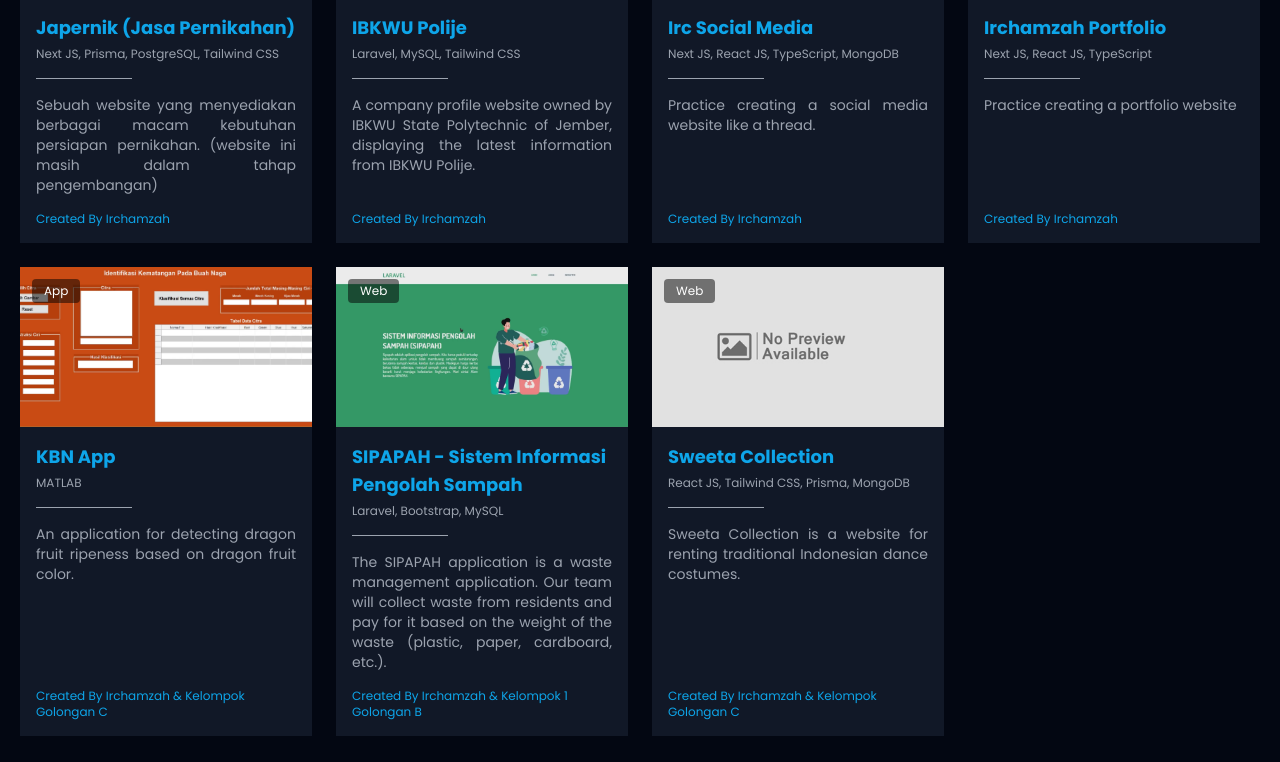
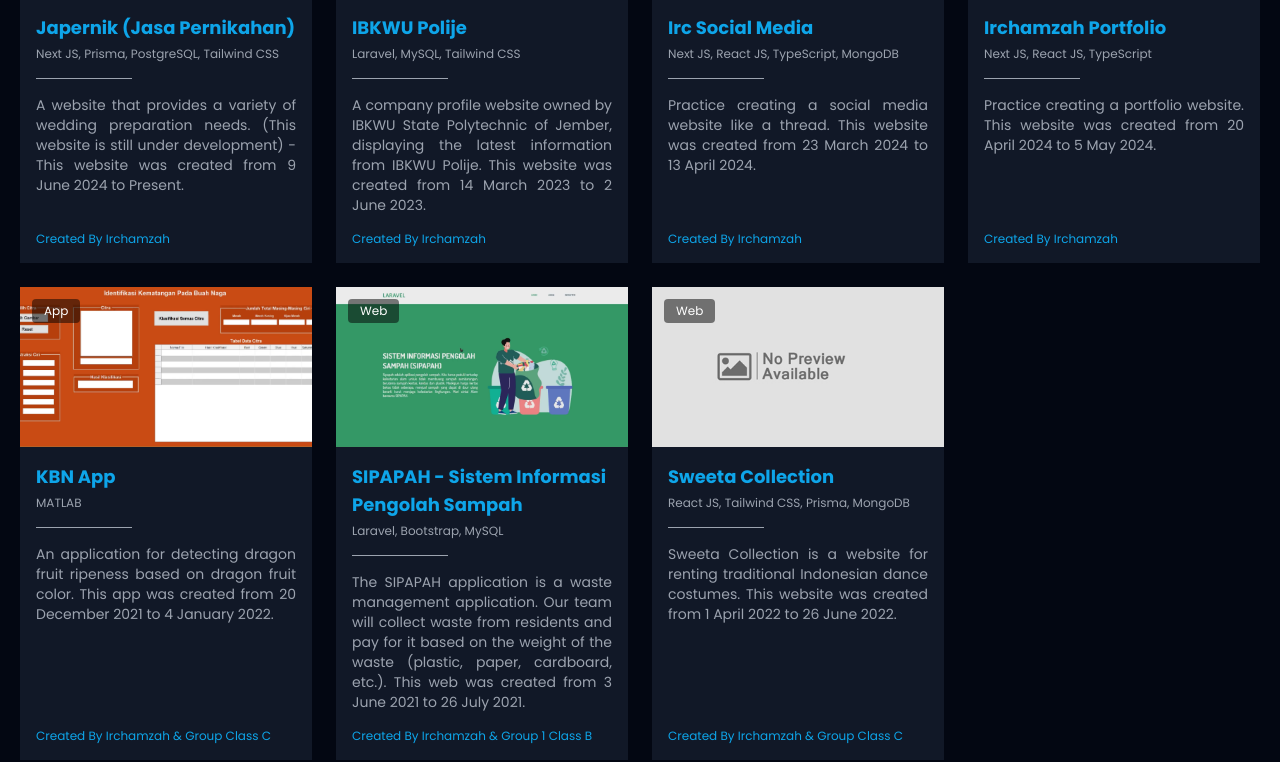
Before and after one commit to irchamzah/irchamzah-portfolio, a Next.js app: page / in a window 1280 px wide. Shown: the part 718-1480 px from the top of the page. Built offline with nearby package versions, Linux system fonts and the light colour scheme.

Commit message:
Update index.js

```diff
--- a/pages/index.js
+++ b/pages/index.js
@@ -142,12 +142,12 @@ export default function Home() {
                       </div>
                       <div className="h-[1px] w-24 my-4 bg-gray-400"></div>
                       <p className="text-gray-400 text-xs text-justify xl:text-sm">
-                        {/* Sebuah website company profile milik IBKWU Politeknik
-                        Negeri Jember yang menampilkan informasi-informasi
-                        terbaru dari IBKWU Polije. */}
-                        Sebuah website yang menyediakan berbagai macam kebutuhan
+                        {/* Sebuah website yang menyediakan berbagai macam kebutuhan
                         persiapan pernikahan. (website ini masih dalam tahap
-                        pengembangan)
+                        pengembangan)  */}
+                        A website that provides a variety of wedding preparation
+                        needs. (This website is still under development) - This
+                        website was created from 9 June 2024 to Present.
                       </p>
                     </div>
                     <p className="mt-4 text-xs text-sky-500">
@@ -197,7 +197,8 @@ export default function Home() {
                         terbaru dari IBKWU Polije. */}
                         A company profile website owned by IBKWU State
                         Polytechnic of Jember, displaying the latest information
-                        from IBKWU Polije.
+                        from IBKWU Polije. This website was created from 14
+                        March 2023 to 2 June 2023.
                       </p>
                     </div>
                     <p className="mt-4 text-xs text-sky-500">
@@ -243,6 +244,8 @@ export default function Home() {
                       <div className="text-gray-400 text-xs text-justify xl:text-sm">
                         {/* Latihan membuat website sosial media seperti thread. */}
                         Practice creating a social media website like a thread.
+                        This website was created from 23 March 2024 to 13 April
+                        2024.
                       </div>
                     </div>
                     <p className="mt-4 text-xs text-sky-500">
@@ -287,7 +290,8 @@ export default function Home() {
                       <div className="h-[1px] w-24 my-4 bg-gray-400"></div>
                       <div className="text-gray-400 text-xs text-justify xl:text-sm">
                         {/* Latihan membuat website sosial media seperti thread. */}
-                        Practice creating a portfolio website
+                        Practice creating a portfolio website. This website was
+                        created from 20 April 2024 to 5 May 2024.
                       </div>
                     </div>
                     <p className="mt-4 text-xs text-sky-500">
@@ -332,11 +336,12 @@ export default function Home() {
                         {/* Aplikasi pendeteksi kematangan buah naga berdasarkan
                         warna buah naga. */}
                         An application for detecting dragon fruit ripeness based
-                        on dragon fruit color.
+                        on dragon fruit color. This app was created from 20
+                        December 2021 to 4 January 2022.
                       </p>
                     </div>
                     <p className="mt-4 text-xs text-sky-500">
-                      Created By Irchamzah & Kelompok Golongan C
+                      Created By Irchamzah & Group Class C
                     </p>
                   </div>
                 </div>
@@ -383,11 +388,12 @@ export default function Home() {
                         The SIPAPAH application is a waste management
                         application. Our team will collect waste from residents
                         and pay for it based on the weight of the waste
-                        (plastic, paper, cardboard, etc.).
+                        (plastic, paper, cardboard, etc.). This web was created
+                        from 3 June 2021 to 26 July 2021.
                       </p>
                     </div>
                     <p className="mt-4 text-xs text-sky-500">
-                      Created By Irchamzah & Kelompok 1 Golongan B
+                      Created By Irchamzah & Group 1 Class B
                     </p>
                   </div>
                 </div>
@@ -430,11 +436,12 @@ export default function Home() {
                         {/* Sweeta Collection merupakan website untuk menyewa baju
                         tari tradisional indonesia. */}{" "}
                         Sweeta Collection is a website for renting traditional
-                        Indonesian dance costumes.
+                        Indonesian dance costumes. This website was created from
+                        1 April 2022 to 26 June 2022.
                       </p>
                     </div>
                     <p className="mt-4 text-xs text-sky-500">
-                      Created By Irchamzah & Kelompok Golongan C
+                      Created By Irchamzah & Group Class C
                     </p>
                   </div>
                 </div>
```
